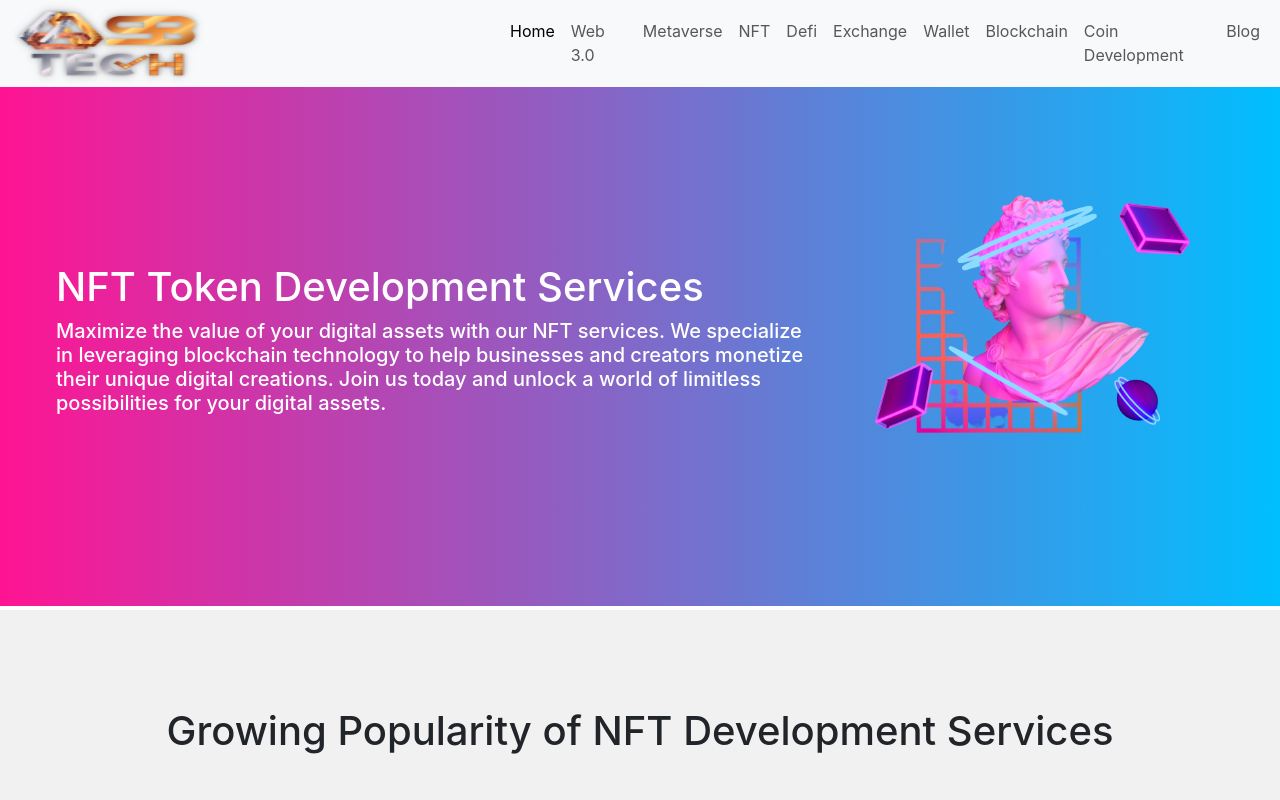
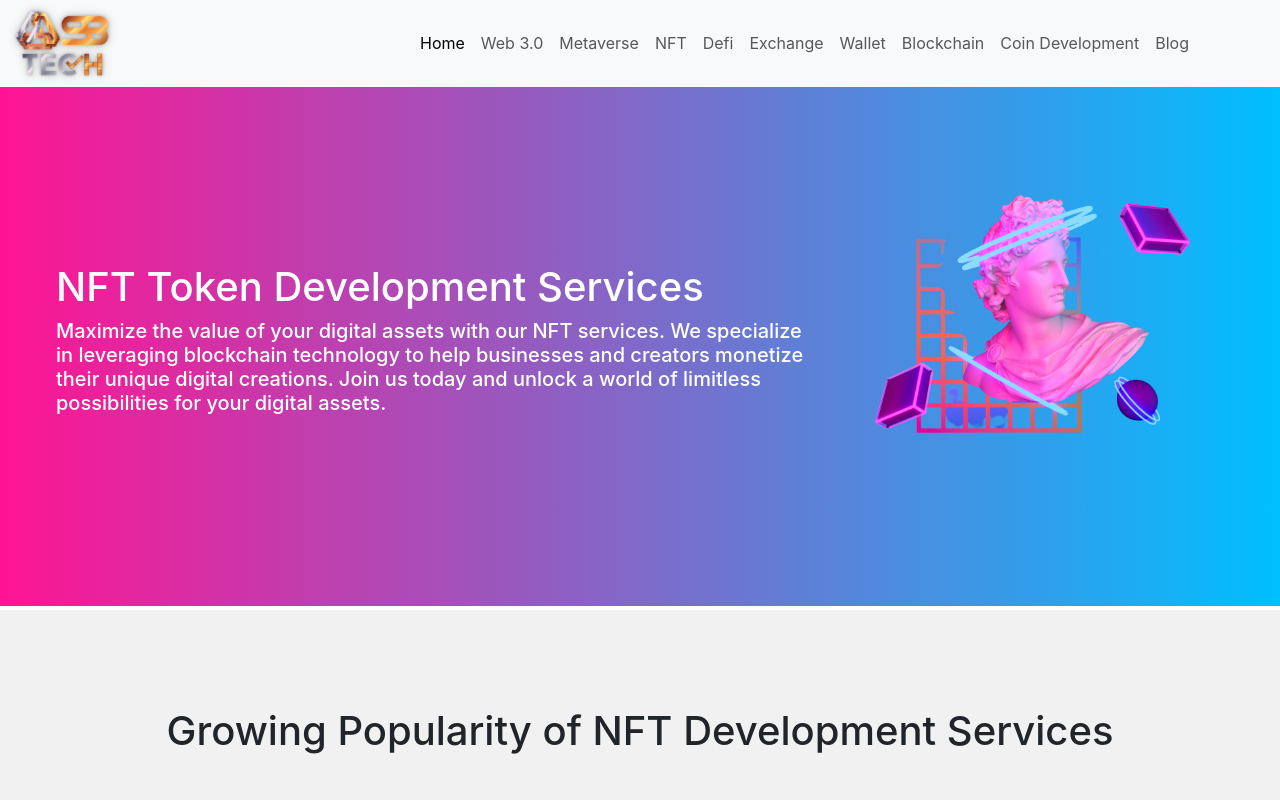
Before and after one commit to placeparks/Blockwise-tech, a React (Create React App) app: page /Nft in a window 1280 px wide. Shown: the top 800 px of the page. Built offline with nearby package versions, Linux system fonts and the light colour scheme.

Commit message:
Update App.css

```diff
--- a/src/App.css
+++ b/src/App.css
@@ -45,7 +45,7 @@
 }
 
 .logo img {
-  width: 190px;
+  width: 100px;
   height: 70.89px;
   filter: drop-shadow(0px 0px 4px rgba(0, 0, 0, 0.25));
 }
```
